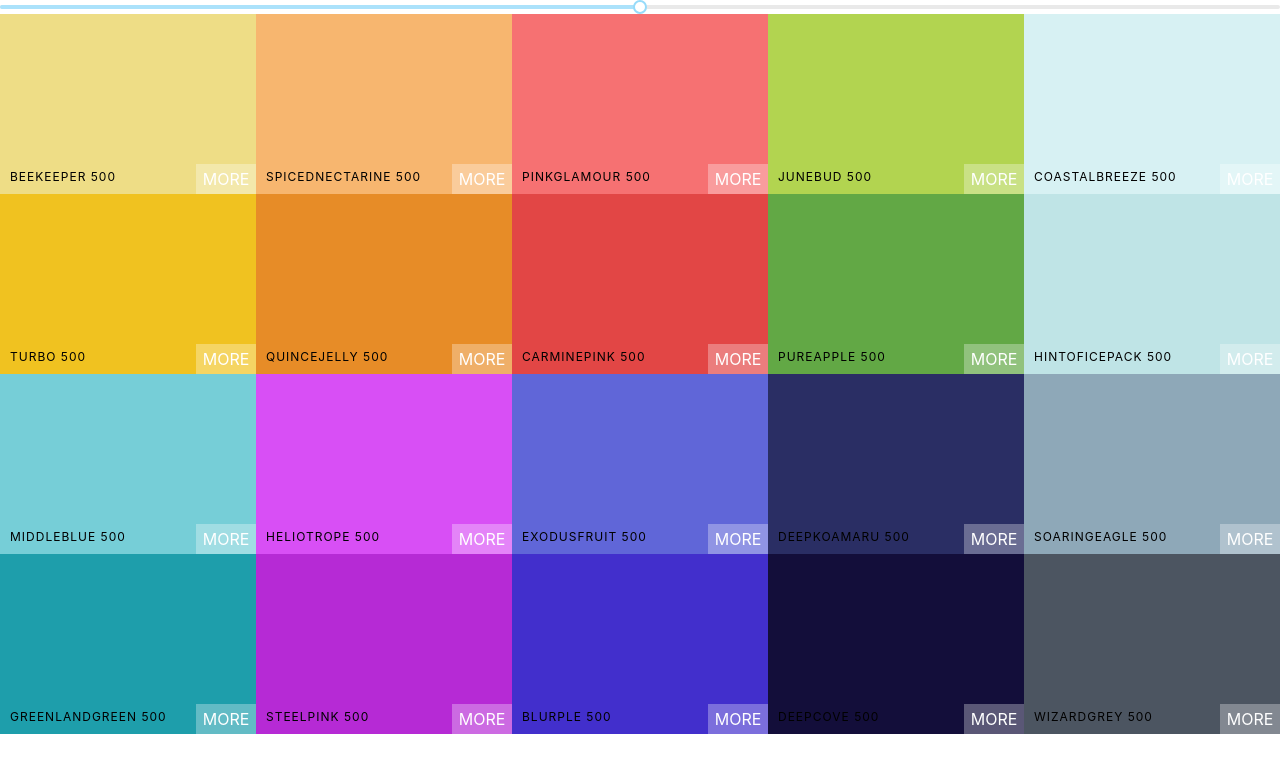
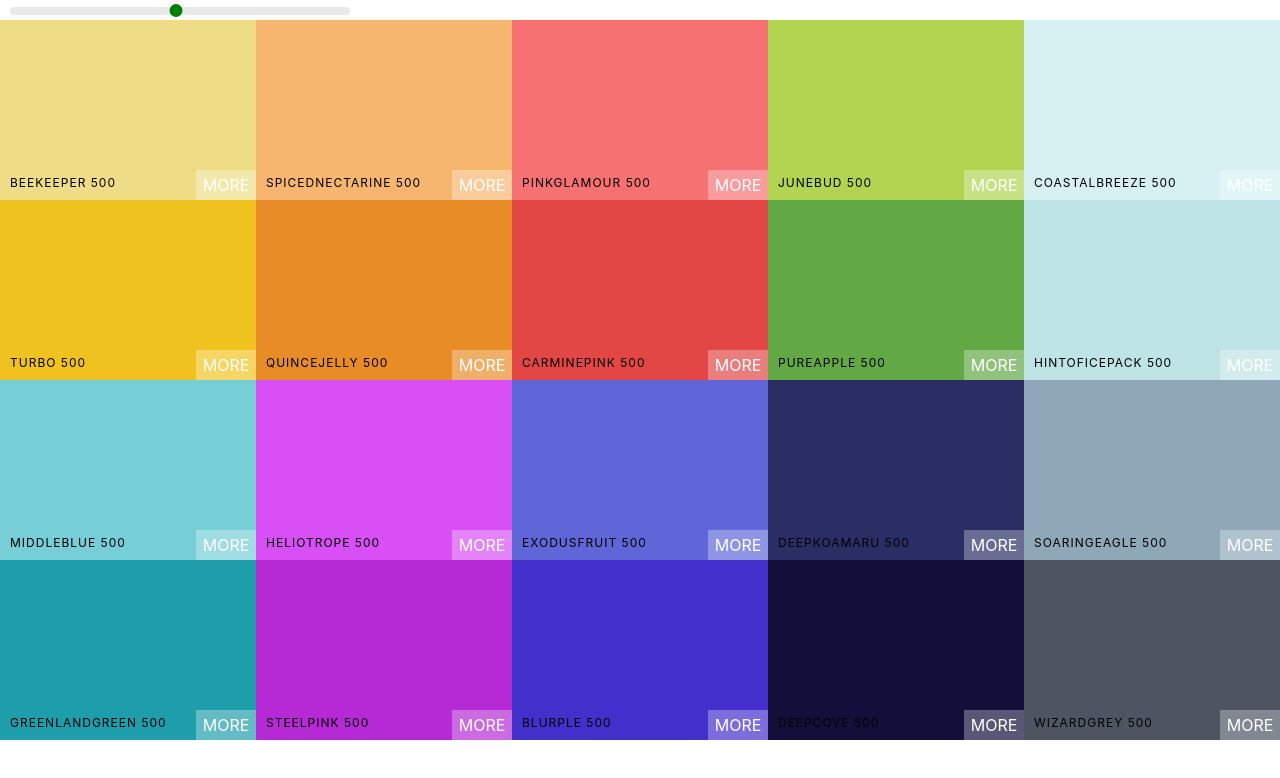
Before and after one commit to DavidWalker-hub/Color-Project, a React (Create React App) app: page / in a window 1280 px wide. Shown: the top 778 px of the page. Built offline with nearby package versions, Linux system fonts and the light colour scheme.

Commit message:
add slider styles

```diff
--- a/src/Palette.css
+++ b/src/Palette.css
@@ -5,3 +5,31 @@
 .Palette-colors {
 	height: 90%;
 }
+
+.slider {
+	width: 340px;
+	margin: 0 10px;
+	display: inline-block;
+}
+
+.rc-slider-track {
+	background-color: transparent;
+}
+
+.rc-slider-rail {
+	height: 8px;
+}
+
+.rc-slider-handle,
+.rc-slider-handle:active,
+.rc-slider-handle:focus,
+.rc-slider-handle:hover {
+	background-color: green;
+	outline: none;
+	border: 2px solid green;
+	box-shadow: none;
+	width: 13px;
+	height: 13px;
+	margin-left: -4px;
+	margin-top: -3px;
+}
--- a/src/Palette.js
+++ b/src/Palette.js
@@ -23,7 +23,10 @@
 		));
 		return (
 			<div className="Palette">
-				<Slider defaultValue={level} min={100} max={900} onAfterChange={this.changeLevel} step={100} />
+				<div className="slider">
+					<Slider defaultValue={level} min={100} max={900} onAfterChange={this.changeLevel} step={100} />
+				</div>
+
 				{/* Navbar goes here */}
 				<div className="Palette-colors">{colorBoxes}</div>
 				{/* footer eventually */}
```
Also changed, not shown: 1 other file (tests, documents, lock files or other folders).
